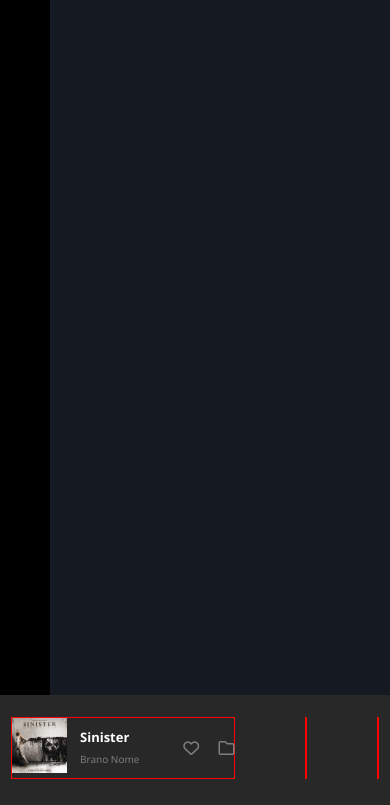
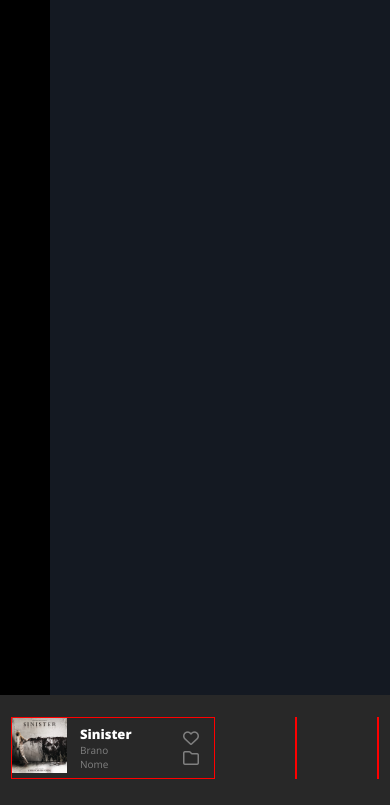
Before and after one commit to ChmielewskiGianpiero/html-css-spotifyweb, a plain HTML site: page index.html in a window 390 px wide. Shown: the part 39-844 px from the top of the page. Drawn offline with nearby package versions, Linux system fonts and the light colour scheme.

Commit message:
FIX - footer info-song

```diff
--- a/css/responsive.css
+++ b/css/responsive.css
@@ -1,3 +1,20 @@
+// `sm` applies to x-small devices (portrait phones, less than 576px)
+@media (max-width: 575.98px) { ... }
+
+// `md` applies to small devices (landscape phones, less than 768px)
+@media (max-width: 767.98px) { ... }
+
+// `lg` applies to medium devices (tablets, less than 992px)
+@media (max-width: 991.98px) { ... }
+
+// `xl` applies to large devices (desktops, less than 1200px)
+@media (max-width: 1199.98px) { ... }
+
+// `xxl` applies to x-large devices (large desktops, less than 1400px)
+@media (max-width: 1399.98px) { ... }
+
+
+
 /* aside responsive */
 
 @media (max-width: 575.98px) {
@@ -5,3 +22,30 @@
         width: 50px;
     }
 }
+
+
+/* footer responsive */
+
+@media (max-width: 575.98px) {
+    .action-button{
+        flex-direction: column;
+    }
+
+    .action-button i{
+        line-height: 20px;
+    }
+
+    .title-song{
+        max-width: 59px;
+    }
+}
+
+@media (max-width: 767.98px) {
+    .action-button{
+        flex-direction: column;
+    }
+
+    .action-button i{
+        line-height: 20px;
+    }
+}
--- a/css/style.css
+++ b/css/style.css
@@ -21,6 +21,7 @@ body {
 
 a{
     text-decoration: none;
+    color: currentColor;
 }
 
 /* palette colori */
@@ -59,7 +60,7 @@ a{
 
 
 .aside{
-    width: 230px;
+    width: 235px;
     background-color: var(--dark);
     display: flex;
     flex-direction: column;
@@ -79,6 +80,9 @@ a{
     display: flex;
     justify-content: space-between;
     padding: 22px 11px 26px 11px;
+    position: fixed;
+    bottom: 0;
+    width: 100%;
 }
 
 .info-song{
@@ -87,16 +91,19 @@ a{
 }
 
 .img-song{
-    max-width: 55px;
+    width: 55px;
     margin-right: 13px;
 }
 
 .song{
     margin-right: 44px;
+    display: flex;
+    flex-direction: column;
 }
 
 .artist-song{
     font-size: 13px ;
+    font-weight: 800;
 }
 
 .title-song{
@@ -113,10 +120,12 @@ a{
     color: var(--light);
 }
 
-
-
 .toolbar .fa-heart{
     margin-right: 15px;
+}
+
+.action-button {
+    display: flex;
 }
 
 
--- a/index.html
+++ b/index.html
@@ -33,10 +33,10 @@
                     <img src="./img/sinister.jpeg" alt="">
                 </figure>
                 <div class="song">
-                    <h2 class="artist-song">Sinister</h2>
+                    <a class="artist-song" href="#">Sinister</a>
                     <a class="title-song" href="#">Brano Nome</a>
                 </div>
-                <a href="#">
+                <a href="#" class="action-button">
                     <i class="fa-regular fa-heart"></i>
                     <i class="fa-regular fa-folder"></i>
                 </a>
```
